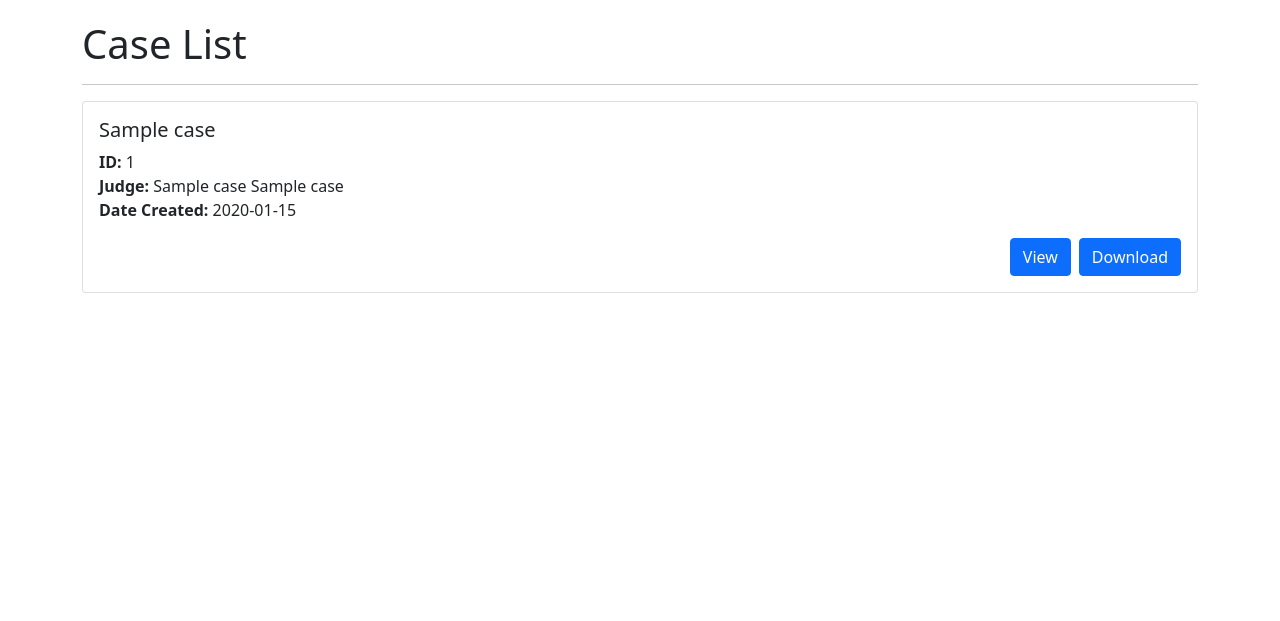
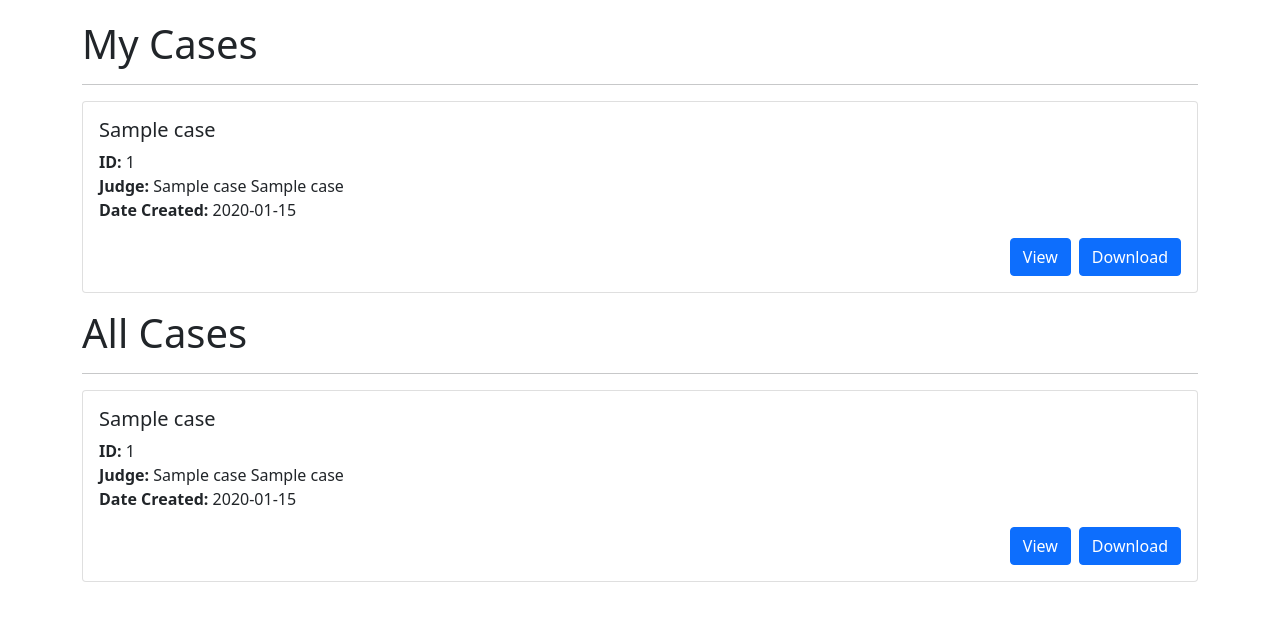
Before and after one commit to ConnerWiench/VOiC, a Flask app: template frontend/templates/case_list.html in a window 1280 px wide. Shown: the part 76-697 px from the top of the page. Run offline with Flask 3, Linux system fonts and the light colour scheme; the template is opened without the code that fills it: most values are stand-ins (such as "Sample title", 1, 10 or a date in 2020); some libraries are stand-ins or nearby versions.

Commit message:
Added security layer for viewing cases and improved  case_list

```diff
--- a/frontend/app.py
+++ b/frontend/app.py
@@ -167,30 +167,35 @@ def case_list(facts = None):
             cursor.execute("SELECT c.case_number, c.case_charge, c.case_time_created, "\
                             "u.user_first, u.user_last, c.case_released\n"\
                             "FROM court_case AS c\n"
-                            "LEFT JOIN junction_case_user AS j ON j.junction_role = 'Judge' AND "\
+                            "LEFT OUTER JOIN junction_case_user AS j ON j.junction_role = 'Judge' AND "\
                             "c.case_number = j.junction_case\n"\
-                            "INNER JOIN court_user AS u ON j.junction_user = u.user_name;")
-                # Keeping both for now to test later
-            # cursor.execute("SELECT c.case_number, c.case_charge, c.case_time_created, "\
-            #                 "u.user_first, u.user_last, c.case_released\n"\
-            #                 "FROM junction_case_user AS j\n"\
-            #                 "INNER JOIN court_case AS c ON j.junction_case = c.case_number\n"\
-            #                 "INNER JOIN court_user AS u ON j.junction_user = u.user_name\n"\
-            #                 "WHERE j.junction_role = 'Judge';")
+                            "LEFT JOIN court_user AS u ON j.junction_user = u.user_name\n"\
+                            "WHERE c.case_released<>0;")
         else:
-            cursor.execute("SELECT case_number, case_document, case_time_created, "\
-                            "u.user_first, u.user_last, case_released\n"\
-                            "FROM court_case\n"
-                            "INNER JOIN junction_case_user AS j ON j.role='Judge' AND "\
-                            "court_case.number=j.case\n"\
-                            "INNER JOIN court_user AS u ON j.user=u.name;")
+            cursor.execute("SELECT c.case_number, c.case_charge, c.case_time_created, "\
+                            "u.user_first, u.user_last, c.case_released\n"\
+                            "FROM court_case AS c\n"
+                            "LEFT OUTER JOIN junction_case_user AS j ON j.junction_role = 'Judge' AND "\
+                            "c.case_number = j.junction_case\n"\
+                            "LEFT JOIN court_user AS u ON j.junction_user = u.user_name\n"\
+                            "WHERE c.case_released<>0;")
                             #Put Where statement to check the fact blob
         cases = cursor.fetchmany(size=25)
+
+        cursor.execute("SELECT c.case_number, c.case_charge, c.case_time_created, "\
+                        "u.user_first, u.user_last, c.case_released\n"\
+                        "FROM court_case AS c\n"
+                        f"INNER JOIN junction_case_user AS j ON j.junction_user = '{session.get('user')}' AND "\
+                        "c.case_number = j.junction_case\n"\
+                        "LEFT JOIN court_user AS u ON j.junction_user = u.user_name\n"\
+                        "WHERE c.case_released=0;")
+
+        mycases = cursor.fetchmany(size=25)
 
     # Get user level to determine which cards should have edit button.
     currentUser = session.get('user')
 
-    return render_template('case_list.html', cases=cases, user=currentUser,title='Case List')
+    return render_template('case_list.html', mycases=mycases, cases=cases, user=currentUser, title='Case List')
 
 @app.route("/api/case_list/download", methods=["POST"])
 def case_list_api_download():
@@ -236,8 +241,6 @@ def api_case_create():
     _case_roles = request.form.getlist("case_roles[]")
     _case_user_created = session.get("user")
     _case_time_created = time.strftime('%Y-%m-%d %H:%M:%S')
-
-    print(f'Stuff: "{_case_preceed}"')
 
     # Users the session saved username to get the user's access level.
     if not (_case_id and _case_charge and _case_article \
@@ -301,10 +304,30 @@ def api_case_create():
 
 @app.route('/case_view/<case_id>')
 def case_view(case_id):
+    # ----- Gate Conditions -----
     user = session.get('user')
     if user is None:
         print("Redirecting...")
         return redirect('/log_in')
+
+    # Is the case released or should this user have access
+    with conn.cursor() as cursor:
+        cursor.execute("SELECT case_released\n"\
+                        "FROM court_case\n"\
+                        f"WHERE case_number='{case_id}';")
+        released = cursor.fetchone()[0]
+
+        cursor.execute("SELECT junction_role\n"\
+                        "FROM junction_case_user\n"\
+                        f"WHERE junction_case={case_id}\n"\
+                        f"AND junction_user='{session.get('user')}';")
+        userLevel = cursor.fetchone()
+
+    print(f'Stuff: {released}, {userLevel}')
+    if released == 0 and userLevel is None:
+        print("User does not have permission for this case.")
+        return redirect('/case_list')
+    # ----- End Gate -----
 
     with conn.cursor() as cursor:
         cursor.execute("SELECT *\n"\
@@ -314,15 +337,6 @@ def case_view(case_id):
 
     return render_template('case_view.html', case=case, user=user)
 
-
-# ----- Normal Functions ----- (Move to different file eventually)
-
-def convert_to_alpnum(oldStr):
-    newStr = ""
-    for i in oldStr:
-        if i.isalnum() or i == ' ':
-            newStr += i
-    return newStr
 
 @app.route('/forgot',methods=["POST","GET"])
 def forgot():
@@ -412,6 +426,15 @@ def update_profile():
 
     return redirect(url_for('profile'))
 
+# ----- Normal Functions ----- (Move to different file eventually)
+
+def convert_to_alpnum(oldStr):
+    newStr = ""
+    for i in oldStr:
+        if i.isalnum() or i == ' ':
+            newStr += i
+    return newStr
+
 if __name__ == '__main__':
     if not os.path.exists(f"{DOCUMENT_PATH}"):
         os.mkdir(f"{DOCUMENT_PATH}")
--- a/frontend/templates/case_list.html
+++ b/frontend/templates/case_list.html
@@ -2,7 +2,32 @@
 
 <body>
   <div class="container-md">
-    <h1>Case List</h1>
+    <h1>My Cases</h1>
+    <hr>
+
+    {% for case in mycases %}
+    <div class="card mb-3">
+      <div class="card-body">
+        <h5 class="card-title">{{ case[1] }}</h5>
+        <p class="card-text">
+          <strong>ID:</strong> {{ case[0] }}<br>
+          <strong>Judge:</strong> {{ case[3] }} {{ case[4] }}<br>
+          <strong>Date Created:</strong> {{ case[2].strftime('%B %d, %Y') }}
+        </p>
+        <div class="d-flex justify-content-end">
+
+          <a href="/case_view/{{ case[0] }}" class="btn btn-primary me-2"><i class="fas fa-eye"></i> View</a>
+          <form id="case-download" action="/api/case_list/download" method="POST">
+            <a type="submit" id="docName" name="docName" value="{{ case[1] }}" class="btn btn-primary"><i class="fas fa-download"></i> Download</a>
+          </form>
+        </div>
+      </div>
+    </div>
+    {% endfor %}
+  </div>
+
+  <div class="container-md">
+    <h1>All Cases</h1>
     <hr>
 
     {% for case in cases %}
```
